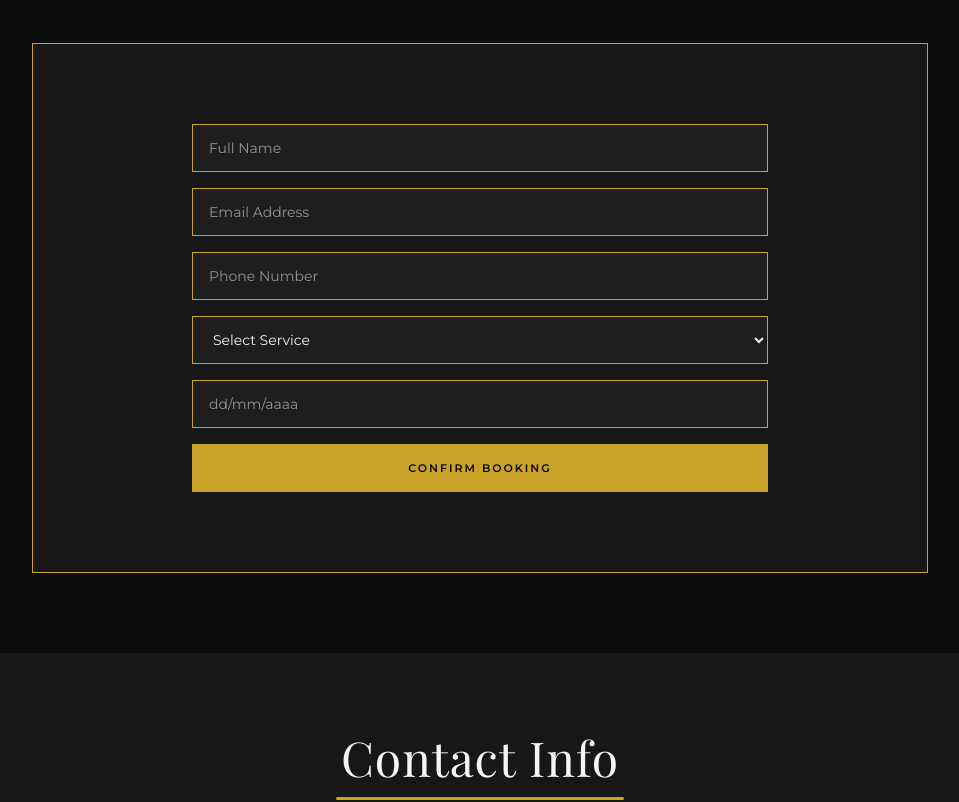
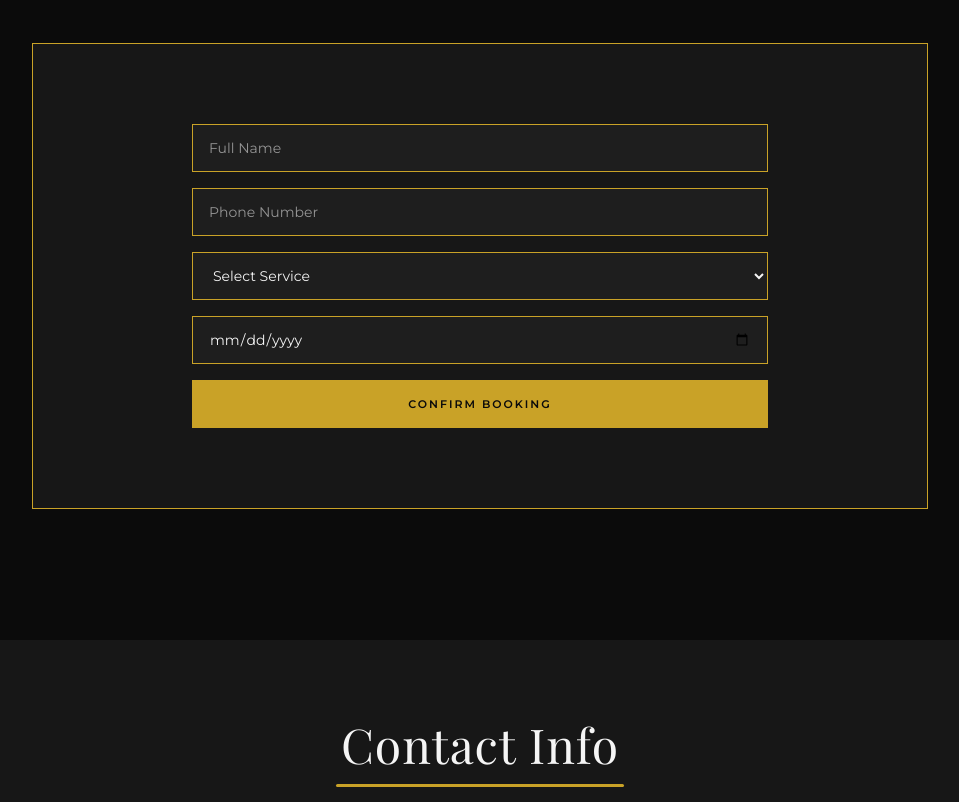
Before and after one commit to eujoao-maciel/barbershop-page, a React (Vite) app in the folder client/: page / in a window 1280 px wide. Shown: the part 4080-4882 px from the top of the page, without its empty margins (160-1119 px from the left). Built offline with nearby package versions, Linux system fonts and the light colour scheme.

Commit message:
feat: implement whatsapp appointment booking

```diff
--- /dev/null
+++ b/client/src/features/booking.utils.ts
@@ -0,0 +1,15 @@
+export const createBookingMessage = (
+    name: string,
+    phone: string,
+    service: string,
+    date: string,
+) => {
+    return `
+    Hello, I'd like to schedule an appointment.
+
+    Name: ${name}
+    Phone: ${phone}
+    Service: ${service}
+    Date: ${date}
+  `
+}
--- a/client/src/sections/Booking.tsx
+++ b/client/src/sections/Booking.tsx
@@ -1,6 +1,30 @@
-import { Title } from "../components/ui/Title.tsx";
+import { useState } from "react"
+import { Title } from "../components/ui/Title.tsx"
+import { createBookingMessage } from "../features/booking.utils.ts"
 
 export const Booking = () => {
+    const [name, setName] = useState("")
+    const [phone, setPhone] = useState("")
+    const [service, setService] = useState("")
+    const [date, setDate] = useState("")
+
+    const handleBooking = (e: React.FormEvent) => {
+        e.preventDefault()
+
+        if (!name || !phone || !service || !date) {
+            alert("Please fill all fields.")
+            return
+        }
+
+        const message = createBookingMessage(name, phone, service, date)
+
+        const barberPhone = "5585994513251"
+
+        const whatsappUrl = `https://wa.me/${barberPhone}?text=${encodeURIComponent(message)}`
+
+        window.open(whatsappUrl, "_blank")
+    }
+
     return (
         <section
             id="booking"
@@ -10,27 +34,38 @@ export const Booking = () => {
                 <Title title="Book your cut" />
 
                 <div className="w-full max-w-[896px] border border-gold-primary bg-black-secondary px-[24px] py-[48px] sm:px-[40px] md:px-[64px] md:py-[80px]">
-          <form className="mx-auto flex w-full max-w-[576px] flex-col gap-[16px]">
+                    <form
+                        onSubmit={handleBooking}
+                        className="mx-auto flex w-full max-w-[576px] flex-col gap-[16px]"
+                    >
                         <input
                             type="text"
                             placeholder="Full Name"
                             className="h-[48px] border border-gold-primary bg-surface-dark px-[16px] text-sm text-white-primary outline-none placeholder:text-white-primary/55"
-            />
-
-            <input
-              type="email"
-              placeholder="Email Address"
-              className="h-[48px] border border-gold-primary bg-surface-dark px-[16px] text-sm text-white-primary outline-none placeholder:text-white-primary/55"
+                            value={name}
+                            onChange={(e) => {
+                                setName(e.target.value)
+                            }}
                         />
 
                         <input
                             type="tel"
                             placeholder="Phone Number"
                             className="h-[48px] border border-gold-primary bg-surface-dark px-[16px] text-sm text-white-primary outline-none placeholder:text-white-primary/55"
+                            value={phone}
+                            onChange={(e) => {
+                                setPhone(e.target.value)
+                            }}
                         />
 
-            <select className="h-[48px] border border-gold-primary bg-surface-dark px-[16px] text-sm text-white-primary outline-none">
-              <option value="select">Select Service</option>
+                        <select
+                            className="h-[48px] border border-gold-primary bg-surface-dark px-[16px] text-sm text-white-primary outline-none"
+                            value={service}
+                            onChange={(e) => {
+                                setService(e.target.value)
+                            }}
+                        >
+                            <option value="">Select Service</option>
                             <option value="haircut">Haircut</option>
                             <option value="visagism">Visagism</option>
                             <option value="beard">Beard Trim</option>
@@ -38,9 +73,12 @@ export const Booking = () => {
                         </select>
 
                         <input
-              type="text"
-              placeholder="dd/mm/aaaa"
+                            type="date"
                             className="h-[48px] border border-gold-primary bg-surface-dark px-[16px] text-sm text-white-primary outline-none placeholder:text-white-primary/55"
+                            value={date}
+                            onChange={(e) => {
+                                setDate(e.target.value)
+                            }}
                         />
 
                         <button
@@ -53,5 +91,5 @@ export const Booking = () => {
                 </div>
             </div>
         </section>
-  );
-};
+    )
+}
```
Lines whose indentation alone changed are shown as unchanged.
